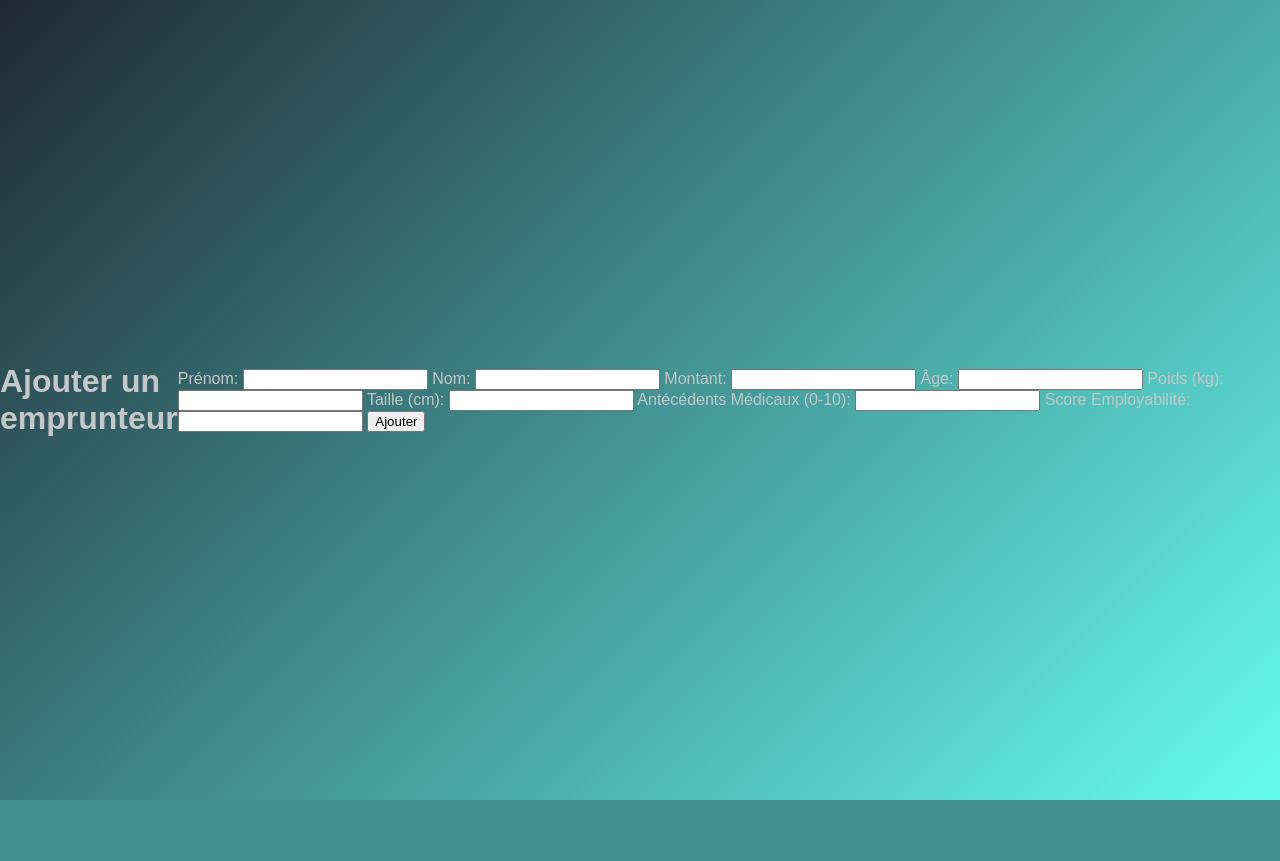
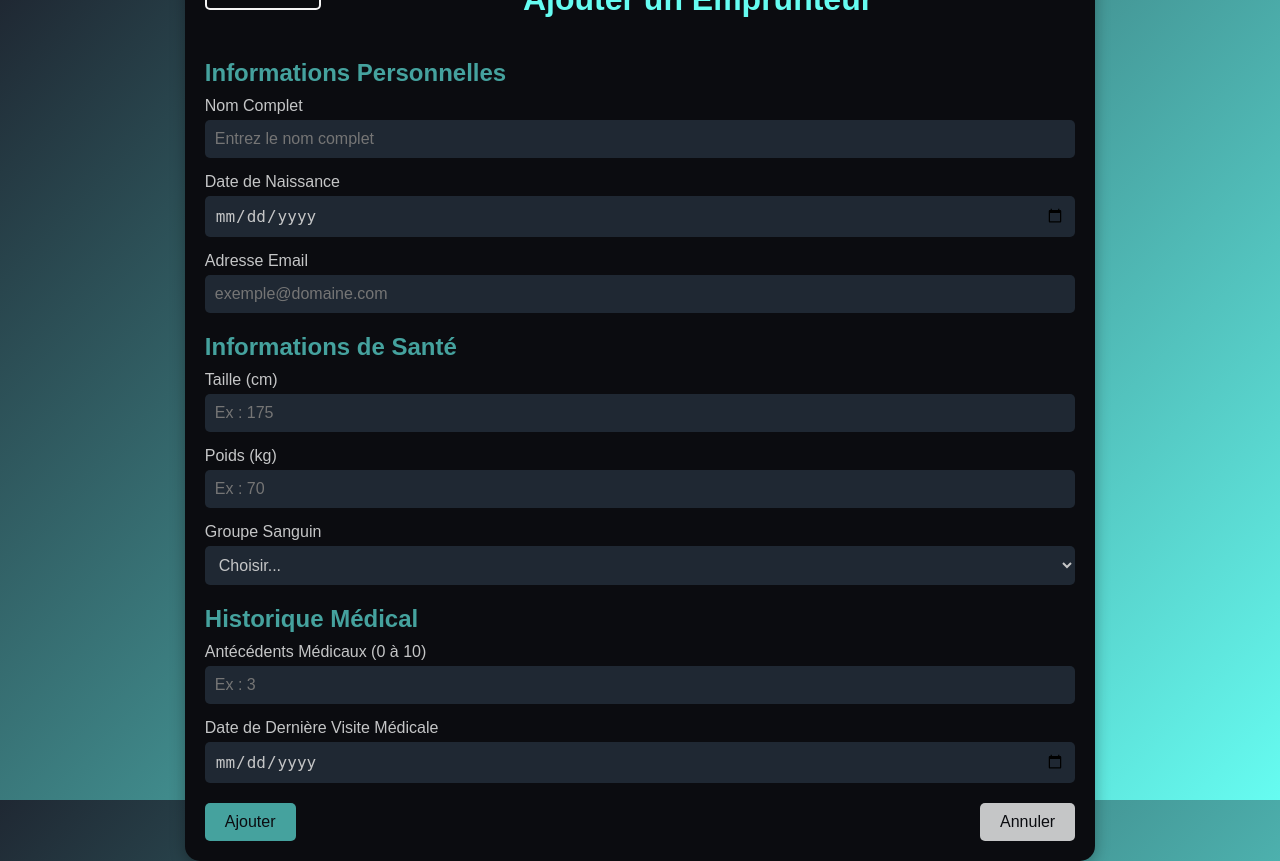
Before and after one commit to yannblanc75/YGARD, a Flask app: page /add in a window 1280 px wide. Before the commit the page ends 800 px from the top, so only its background shows below. Run offline with Flask 3, Linux system fonts and the light colour scheme.

Commit message:
ADD : From to add borrower

```diff
--- a/yform/app.py
+++ b/yform/app.py
@@ -1,6 +1,7 @@
 from flask import Flask, request, jsonify, render_template
 from flask_cors import CORS
 import mysql.connector
+from decimal import Decimal
 
 app = Flask(__name__)
 CORS(app)
@@ -16,25 +17,7 @@ db_config = {
 # Page d'accueil
 @app.route('/')
 def home():
-    connection = None
-    try:
-        connection = mysql.connector.connect(**db_config)
-        cursor = connection.cursor(dictionary=True)
-
-        # Récupérer les 3 derniers profils ajoutés
-        query = """
-            SELECT Prenom, Nom FROM Clients
-            ORDER BY ClientID DESC LIMIT 3
-        """
-        cursor.execute(query)
-        recent_profiles = cursor.fetchall()
-        return render_template('index.html', recent_profiles=recent_profiles)
-    except mysql.connector.Error as err:
-        return f"Erreur: {err}"
-    finally:
-        if connection and connection.is_connected():
-            cursor.close()
-            connection.close()
+    return render_template('index.html')
 
 # Route pour afficher les archives
 @app.route('/archive')
@@ -44,16 +27,24 @@ def archive():
         connection = mysql.connector.connect(**db_config)
         cursor = connection.cursor(dictionary=True)
 
-        # Inclure le score_sante dans la requête
         query = """
-            SELECT Clients.ClientID, Clients.Prenom, Clients.Nom, Clients.Age, Historique.DossierMedical, Sante.IMC as score_sante
+            SELECT Clients.ClientID, Clients.Prenom, Clients.Nom, Clients.Age,
+                   Sante.IMC, Sante.Poids, Sante.Taille, Historique.DossierMedical
             FROM Clients
+            JOIN Sante ON Clients.ClientID = Sante.ClientID
             JOIN Historique ON Clients.ClientID = Historique.ClientID
-            JOIN Sante ON Clients.ClientID = Sante.ClientID
-            ORDER BY Clients.ClientID DESC LIMIT 10
+            ORDER BY Clients.ClientID DESC
         """
         cursor.execute(query)
         clients = cursor.fetchall()
+
+        for client in clients:
+            imc = float(client['IMC'])
+            age = client['Age']
+            poids = float(client['Poids'])
+            antecedents = 0  # À définir avec les données réelles
+            client['score_sante'] = max(0, 100 - (age / 2) - (imc / 10) - (antecedents * 5))
+
         return render_template('archive.html', clients=clients)
     except mysql.connector.Error as err:
         return f"Erreur: {err}"
@@ -62,66 +53,58 @@ def archive():
             cursor.close()
             connection.close()
 
-# Route pour ajouter un emprunteur
 @app.route('/add', methods=['GET'])
 def add_form():
     return render_template('add_borrower.html')
 
+# Route pour ajouter un emprunteur
 @app.route('/api/emprunteurs', methods=['POST'])
 def add_emprunteur():
     data = request.json
     connection = None
     try:
-        poids = float(data['poids'])
-        taille = float(data['taille'])
-        age = int(data['age'])
-        antecedents_medicaux = int(data['antecedents_medicaux'])
-        score_employabilite = int(data['score_employabilite'])
-
-        imc = poids / ((taille / 100) ** 2)
-        score_sante = max(0, 100 - (age / 2) - (imc / 10) - (antecedents_medicaux * 5))
-
         connection = mysql.connector.connect(**db_config)
         cursor = connection.cursor()
 
+        # Vérifier si l'emprunteur existe déjà
+        query_check = """
+            SELECT * FROM Clients WHERE Nom = %s AND Prenom = %s AND Age = %s
+        """
+        dob_to_age = 2025 - int(data['dob'].split("-")[0])
+        cursor.execute(query_check, (data['name'], data['email'], dob_to_age))
+        existing_client = cursor.fetchone()
+
+        if existing_client:
+            return jsonify({'message': 'Erreur : Cet emprunteur existe déjà.'}), 400
+
+        # Insérer les données du client
         query_clients = """
             INSERT INTO Clients (Nom, Prenom, Age, Sexe, Profession, RevenuAnnuel, RatioEndettement, MontantPret, DureePret)
             VALUES (%s, %s, %s, %s, %s, %s, %s, %s, %s)
         """
-        client_values = (
-            data['nom'],
-            data['prenom'],
-            age,
-            "Non spécifié",
-            "Profession inconnue",
-            35000,
-            0.35,
-            data['montant'],
-            12
-        )
-        cursor.execute(query_clients, client_values)
+        cursor.execute(query_clients, (
+            data['name'], data['email'], dob_to_age, 'Non spécifié', 'Inconnu',
+            35000, 0.35, 15000, 12
+        ))
         client_id = cursor.lastrowid
 
+        # Insérer les données de santé
         query_sante = """
-            INSERT INTO Sante (ClientID, Poids, Taille, IMC, ActivitePhysique, Tabagisme, ConsommationAlcool, MaladiesChroniques, ChirurgiesPassees, HospitalisationsRecente)
-            VALUES (%s, %s, %s, %s, %s, %s, %s, %s, %s, %s)
+            INSERT INTO Sante (ClientID, Poids, Taille, IMC, ActivitePhysique, Tabagisme, ConsommationAlcool)
+            VALUES (%s, %s, %s, %s, %s, %s, %s)
         """
-        sante_values = (
-            client_id, poids, taille, imc, 0, 0, 0, 0, 0, 0
-        )
-        cursor.execute(query_sante, sante_values)
+        imc = float(data['weight']) / ((float(data['height']) / 100) ** 2)
+        cursor.execute(query_sante, (client_id, data['weight'], data['height'], imc, 0, 0, 0))
 
+        # Historique
         query_historique = """
             INSERT INTO Historique (ClientID, DossierMedical, PretObtenu)
             VALUES (%s, %s, %s)
         """
-        historique_values = (
-            client_id, "Dossier médical par défaut", 0
-        )
-        cursor.execute(query_historique, historique_values)
+        cursor.execute(query_historique, (client_id, data['history'], 'Non'))
 
         connection.commit()
-        return jsonify({'message': 'Emprunteur ajouté avec succès!', 'score_sante': score_sante}), 201
+        return jsonify({'message': 'Emprunteur ajouté avec succès!'}), 201
 
     except mysql.connector.Error as err:
         return jsonify({'error': str(err)}), 500
@@ -130,5 +113,6 @@ def add_emprunteur():
             cursor.close()
             connection.close()
 
+
 if __name__ == '__main__':
     app.run(debug=True, port=5001)
--- /dev/null
+++ b/yform/static/css/add_borrower.css
@@ -0,0 +1,110 @@
+.add-borrower-container {
+    background: #0b0c10;
+    border-radius: 15px;
+    padding: 20px;
+    width: 68%; /* Réduit la largeur de 15% (80% - 15% de 80%) */
+    max-width: 1020px; /* Réduit la largeur maximale de 15% (1200px - 15% de 1200px) */
+    box-shadow: 0 4px 15px rgba(0, 0, 0, 0.3);
+    color: #c5c6c7;
+    margin: 0 auto;
+}
+
+.form-header {
+    display: flex;
+    align-items: center;
+    margin-bottom: 20px;
+}
+
+.form-header h1 {
+    flex: 1;
+    font-size: 2rem;
+    color: #66fcf1;
+    text-align: center;
+}
+
+.back-button {
+    background: none;
+    border: none;
+    color: #66fcf1;
+    font-size: 1.5rem;
+    cursor: pointer;
+}
+
+.form-section {
+    margin-bottom: 20px;
+}
+
+.form-section h2 {
+    font-size: 1.5rem;
+    color: #45a29e;
+    margin-bottom: 10px;
+}
+
+.form-group {
+    margin-bottom: 15px;
+    display: flex;
+    flex-direction: column;
+}
+
+.form-group label {
+    font-size: 1rem;
+    margin-bottom: 5px;
+}
+
+.form-group input, .form-group select, .form-group textarea {
+    padding: 10px;
+    border-radius: 5px;
+    border: none;
+    background: #1f2833;
+    color: #c5c6c7;
+    font-size: 1rem;
+    outline: none;
+}
+
+textarea {
+    resize: none;
+}
+
+.form-actions {
+    display: flex;
+    justify-content: space-between;
+    gap: 10px;
+}
+
+.submit-button, .cancel-button {
+    padding: 10px 20px;
+    font-size: 1rem;
+    border: none;
+    border-radius: 5px;
+    cursor: pointer;
+    transition: all 0.3s ease;
+}
+
+.submit-button {
+    background: #45a29e;
+    color: #0b0c10;
+}
+
+.submit-button:hover {
+    background: #66fcf1;
+}
+
+.cancel-button {
+    background: #c5c6c7;
+    color: #0b0c10;
+}
+
+.cancel-button:hover {
+    background: #f5f5f5;
+    color: #1e3c72;
+}
+
+body {
+    background: linear-gradient(135deg, #1e90ff, #87cefa); /* Dégradé bleu clair */
+
+    font-family: 'Arial', sans-serif;
+    color: #c5c6c7;
+    display: flex;
+    justify-content: center;
+    align-items: center;
+}
--- a/yform/static/css/style.css
+++ b/yform/static/css/style.css
@@ -13,8 +13,8 @@ body {
 
 /* Conteneur principal */
 .index-container {
-    width: 80%;
-    max-width: 1200px;
+    width: calc(30% * 1.6); /* Augmente la largeur de 60 % */
+    max-width: calc(1200px * 1.6); /* Agrandit proportionnellement */
     background: #0b0c10;
     border-radius: 15px;
     padding: 20px;
@@ -124,6 +124,7 @@ body {
     color: #0b0c10;
     transform: scale(1.02);
 }
+
 /* Style général pour les archives */
 .archive-container {
     display: flex;
--- a/yform/templates/add_borrower.html
+++ b/yform/templates/add_borrower.html
@@ -1,36 +1,85 @@
 <!DOCTYPE html>
 <html lang="en">
 <head>
-    <meta charset="UTF-8">
-    <meta name="viewport" content="width=device-width, initial-scale=1.0">
-    <link rel="stylesheet" href="/static/css/style.css">
-    <title>Ajouter un emprunteur</title>
+  <meta charset="UTF-8">
+  <meta name="viewport" content="width=device-width, initial-scale=1.0">
+  <title>Ajouter un Emprunteur</title>
+  <link rel="stylesheet" href="/static/css/add_borrower.css">
+  <link rel="stylesheet" href="/static/css/style.css">
 </head>
 <body>
-    <header>
-        <h1>Ajouter un emprunteur</h1>
+  <div class="add-borrower-container">
+    <header class="form-header">
+      <a href="/" class="back-button">← Retour</a>
+      <h1>Ajouter un Emprunteur</h1>
     </header>
-    <main>
-        <form id="borrowerForm">
-            <label>Prénom:</label>
-            <input type="text" name="prenom" required>
-            <label>Nom:</label>
-            <input type="text" name="nom" required>
-            <label>Montant:</label>
-            <input type="number" name="montant" required>
-            <label>Âge:</label>
-            <input type="number" name="age" required>
-            <label>Poids (kg):</label>
-            <input type="number" name="poids" required>
-            <label>Taille (cm):</label>
-            <input type="number" name="taille" required>
-            <label>Antécédents Médicaux (0-10):</label>
-            <input type="number" name="antecedents_medicaux" required>
-            <label>Score Employabilité:</label>
-            <input type="number" name="score_employabilite" required>
-            <button type="submit">Ajouter</button>
-        </form>
-    </main>
-    <script src="/static/js/main.js"></script>
+
+    <form id="addBorrowerForm">
+      <!-- Informations personnelles -->
+      <section class="form-section">
+        <h2>Informations Personnelles</h2>
+        <div class="form-group">
+          <label for="name">Nom Complet</label>
+          <input type="text" id="name" name="name" placeholder="Entrez le nom complet" required />
+        </div>
+        <div class="form-group">
+          <label for="dob">Date de Naissance</label>
+          <input type="date" id="dob" name="dob" required />
+        </div>
+        <div class="form-group">
+          <label for="email">Adresse Email</label>
+          <input type="email" id="email" name="email" placeholder="exemple@domaine.com" required />
+        </div>
+      </section>
+
+      <!-- Informations santé -->
+      <section class="form-section">
+        <h2>Informations de Santé</h2>
+        <div class="form-group">
+          <label for="height">Taille (cm)</label>
+          <input type="number" id="height" name="height" placeholder="Ex : 175" required />
+        </div>
+        <div class="form-group">
+          <label for="weight">Poids (kg)</label>
+          <input type="number" id="weight" name="weight" placeholder="Ex : 70" required />
+        </div>
+        <div class="form-group">
+          <label for="blood_type">Groupe Sanguin</label>
+          <select id="blood_type" name="blood_type" required>
+            <option value="" disabled selected>Choisir...</option>
+            <option value="A+">A+</option>
+            <option value="A-">A-</option>
+            <option value="B+">B+</option>
+            <option value="B-">B-</option>
+            <option value="AB+">AB+</option>
+            <option value="AB-">AB-</option>
+            <option value="O+">O+</option>
+            <option value="O-">O-</option>
+          </select>
+        </div>
+      </section>
+
+      <!-- Historique médical -->
+      <section class="form-section">
+        <h2>Historique Médical</h2>
+        <div class="form-group">
+          <label for="history">Antécédents Médicaux (0 à 10)</label>
+          <input type="number" id="history" name="history" min="0" max="10" placeholder="Ex : 3" required>
+        </div>
+        <div class="form-group">
+          <label for="last_visit">Date de Dernière Visite Médicale</label>
+          <input type="date" id="last_visit" name="last_visit" />
+        </div>
+      </section>
+
+      <!-- Actions -->
+      <div class="form-actions">
+        <button type="submit" class="submit-button">Ajouter</button>
+        <button type="reset" class="cancel-button">Annuler</button>
+      </div>
+    </form>
+  </div>
+
+  <script src="/static/js/main.js"></script>
 </body>
 </html>
```
Also changed, not shown: yform/static/js/main.js (+17 -18 lines).
